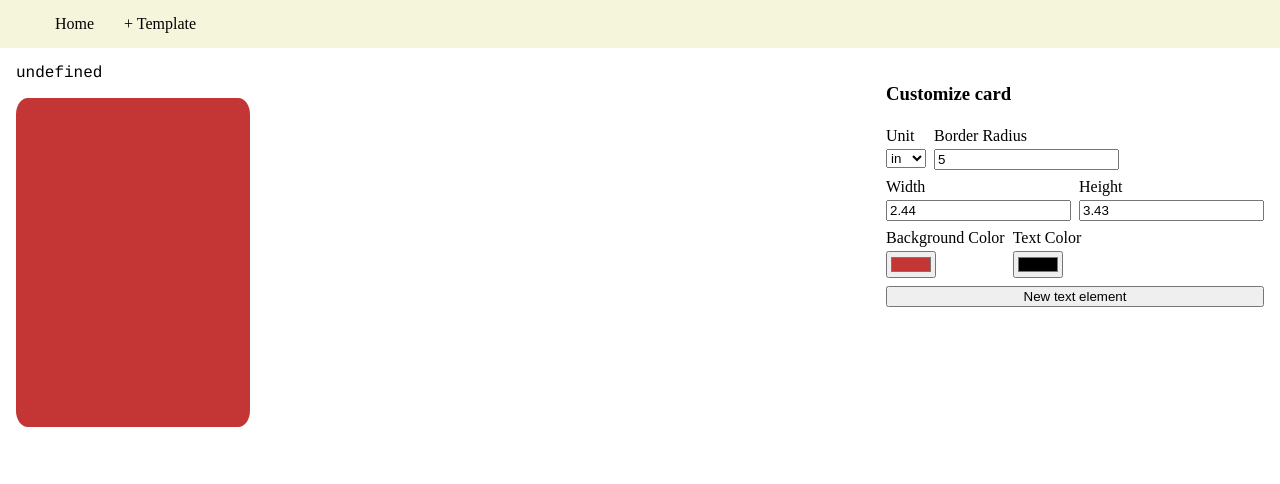
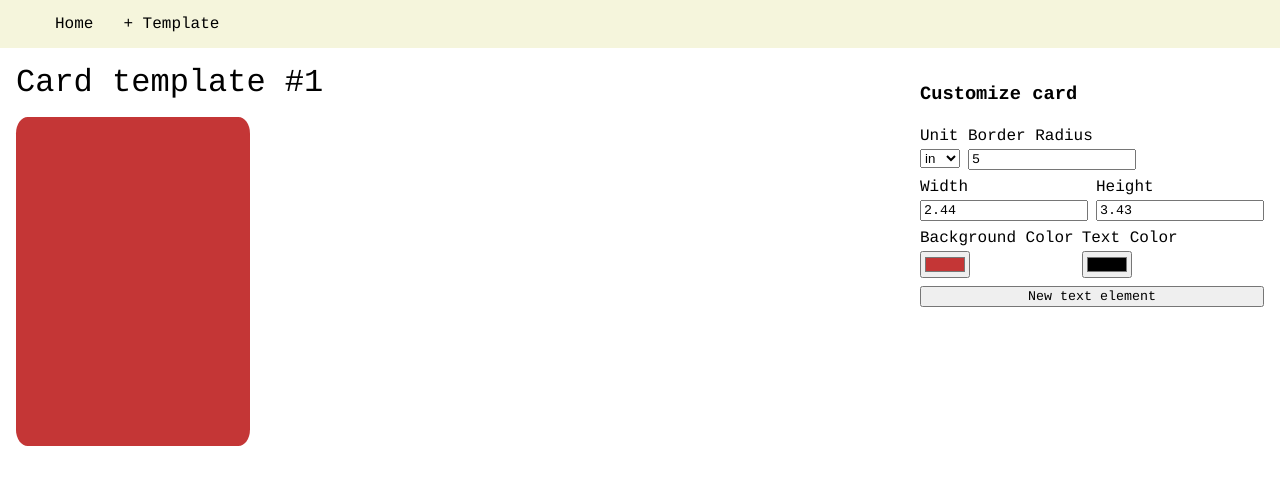
Before and after one commit to joefitz12/card2table, a SvelteKit app: page /template in a window 1280 px wide. Shown: the top 484 px of the page. Built offline with nearby package versions, Linux system fonts and the light colour scheme.

Commit message:
Card Template - Adds default title

```diff
--- a/src/lib/Template/Card.svelte
+++ b/src/lib/Template/Card.svelte
@@ -39,7 +39,7 @@
 		}
 	}
 
-	function focus(input) {
+	function focus(input: HTMLInputElement) {
 		input.focus();
 	}
 </script>
@@ -75,8 +75,7 @@
 <style>
 	.title h1,
 	.title input {
-		font-size: 1rem;
-		font-family: Courier;
+		font-size: 2rem;
 		font-weight: 400;
 		margin: 0 0 16px 0;
 		padding: 0;
--- a/src/lib/Template/store.ts
+++ b/src/lib/Template/store.ts
@@ -1,7 +1,7 @@
 import { writable } from 'svelte/store';
 import type { FontSizes, Unit } from './types';
 
-export let title = writable<string>();
+export let title = writable<string>('Card template #1');
 export let unit = writable<Unit>('in');
 export let borderRadius = writable<string>('5%');
 export let height = writable<number>(3.43);
--- a/src/styles/app.css
+++ b/src/styles/app.css
@@ -1,5 +1,10 @@
 body {
 	margin: 0;
+}
+body,
+input,
+button {
+	font-family: Courier;
 }
 nav {
 	background-color: beige;
```
